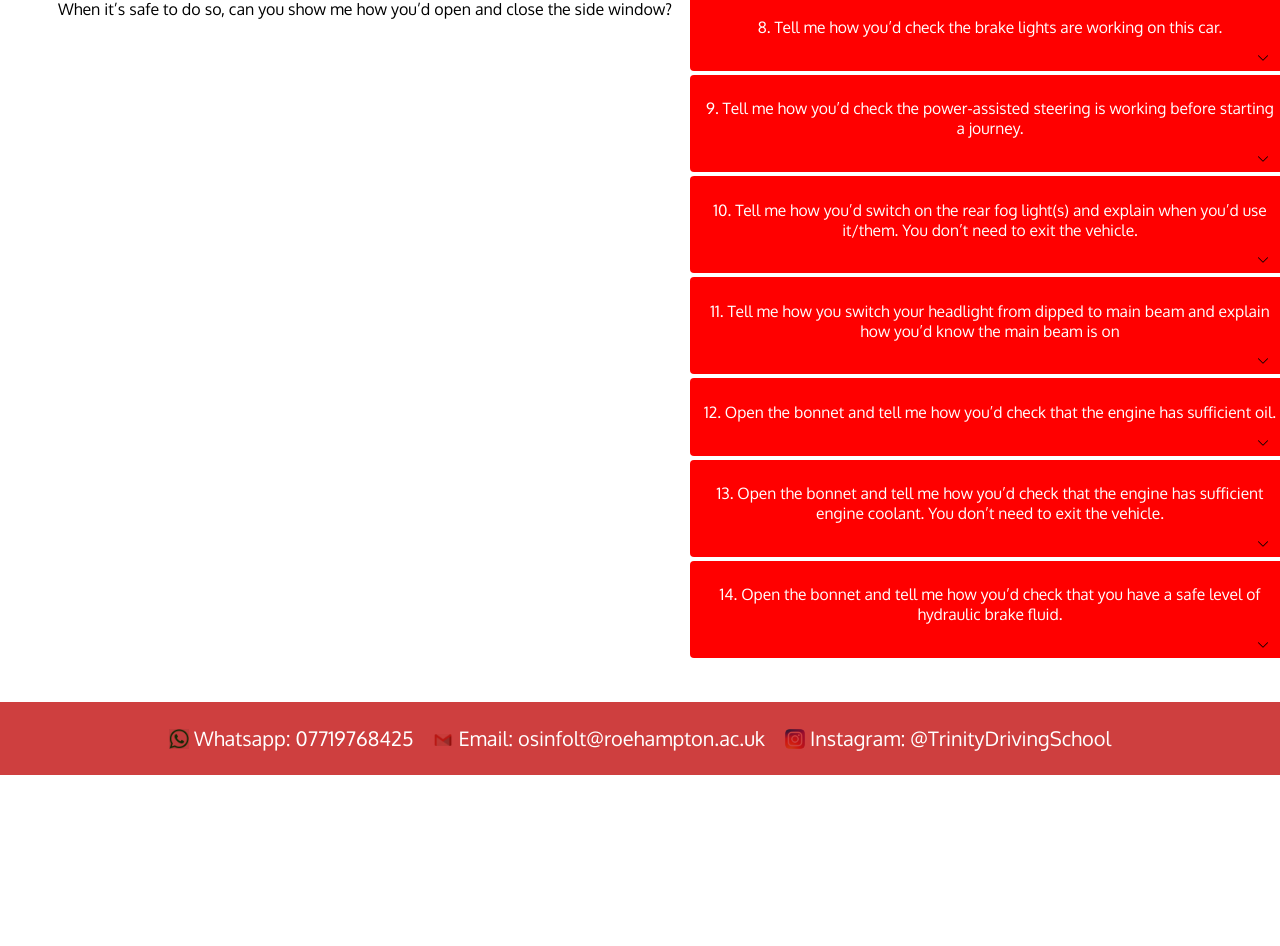
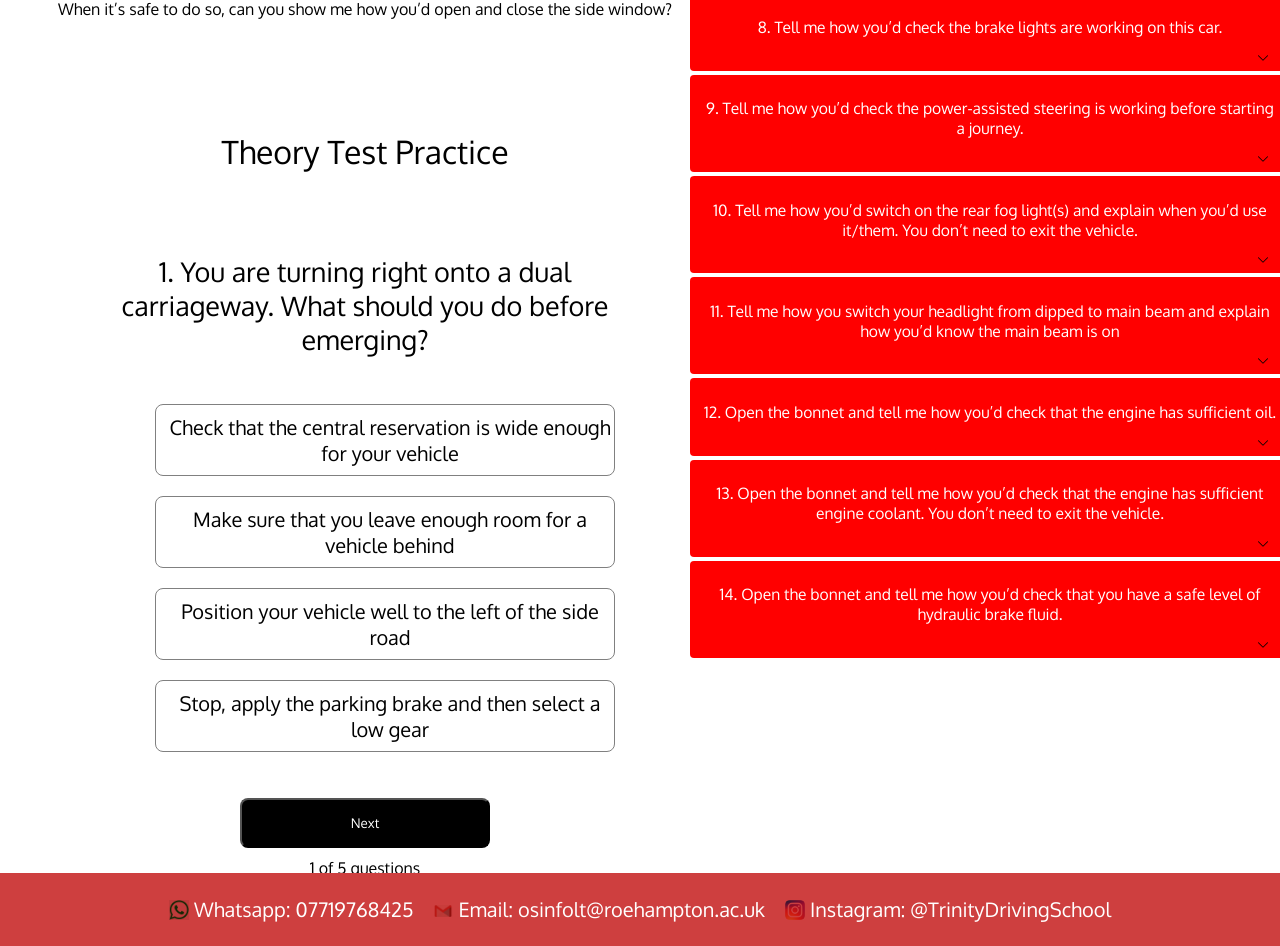
Before and after one commit to tosinfolarin/Driving-School, a React (Vite) app in the folder Driving School/: page / in a window 1280 px wide. Shown: the part 2110-3056 px from the top of the page. Before the commit the page ends 2885 px from the top, so only its background shows below. Built offline with nearby package versions, Linux system fonts and the light colour scheme.

Commit message:
theory questions added

```diff
--- a/Driving School/src/App.jsx
+++ b/Driving School/src/App.jsx
@@ -4,6 +4,7 @@ import './App.css';
 // import BookNow from './components/BookNow';
 // import FAQs from './components/FAQs';
 import Pricing from './components/Pricing';
+// import Quiz from './components/Quiz';
 
 import Homepage from './components/Homepage';
 import FAQs from './components/FAQs';
@@ -17,6 +18,7 @@ function App() {
       <Pricing/>
       <FAQs/>
       <ShowMeTellMe/>
+
       <Footer/>
     </div>
 
--- /dev/null
+++ b/Driving School/src/assets/data.js
@@ -0,0 +1,42 @@
+export const data = [
+    {
+      question: "You are turning right onto a dual carriageway. What should you do before emerging?",
+      option1: "Check that the central reservation is wide enough for your vehicle",
+      option2: "Make sure that you leave enough room for a vehicle behind",
+      option3: "Position your vehicle well to the left of the side road",
+      option4: "Stop, apply the parking brake and then select a low gear",
+      ans: 1,
+    },
+    {
+      question: "You're looking for somewhere to park your vehicle. What should you do if the only free spaces are marked for disabled drivers?",
+      option1: "Use one of these spaces",
+      option2: "Use one of the spaces as long as one is kept free",
+      option3: "Park in one of these spaces but stay with your vehicle",
+      option4: "Wait for a regular parking space to become free",
+      ans: 4,
+    },
+    {
+      question: "How will you benefit from following the manufacturer's service schedule for your vehicle?",
+      option1: "Your vehicle tax will be lower",
+      option2: "Your vehicle will be cheaper to insure",
+      option3: "Your journey times will be reduced",
+      option4: "Your vehicle will remain reliable",
+      ans: 4,
+    },
+    {
+      question: "You're stopped at the side of the road. What must you do if you'll be waiting there for some time?",
+      option1: "Switch off the engine",
+      option2: "Apply the steering lock",
+      option3: "Switch off the radio",
+      option4: "Use your headlights",
+      ans: 1,
+    },
+    {
+      question: "Why do motorcyclists wear bright clothing?",
+      option1: "They must do so by law",
+      option2: "It helps keep them cool in summer",
+      option3: "The colours are popular",
+      option4: "To make them more visible",
+      ans: 4,
+    },
+  ];
--- /dev/null
+++ b/Driving School/src/components/Quiz.css
@@ -0,0 +1,59 @@
+.t-container{
+    width: 500px;
+    margin: auto;
+    margin-top: 50px;
+    background: white;
+    color: black;
+    display: flex;
+    flex-direction: column;
+    gap: 10px;
+    border-radius: 10px;
+    padding: 40px 50px;
+}
+
+.t-container hr{
+    height: 2px;
+    border: none;
+    background: grey;
+}
+
+.t-container h2{
+    font-size: 27px;
+    font-weight: 500;
+
+}
+
+.t-container ul li{
+    display: flex;
+    align-items: center;
+    height: 70px;
+    padding-left: 10px;
+    border: 1px solid gray;
+    border-radius: 8px;
+    font-size: 20px;
+    cursor: pointer;
+    margin-bottom: 20px;
+}
+
+.t-container button{
+    margin: auto;
+    width: 250px;
+    height: 50px;
+    cursor: pointer;
+    background-color: black;
+    color: white;
+    border-radius: 8px;
+}
+.t-container button:hover{
+    width: 270px;
+    background-color: red;
+    transition: 1s;
+}
+
+.correct{
+    background: rgb(74, 255, 74);
+}
+
+.incorrect{
+    background: rgb(247, 112, 112);
+}
--- /dev/null
+++ b/Driving School/src/components/Quiz.jsx
@@ -0,0 +1,88 @@
+
+import { useState } from 'react';
+import './Quiz.css';
+import { data } from '../assets/data';
+import { useRef } from 'react';
+const Quiz = () => {
+    const [index, setIndex] = useState(0);
+    const [question, setQuestion] = useState(data[index]);
+    let [lock, setLock] = useState(false);
+    let [score, setScore] = useState(0)
+    let [result, setResult] = useState(false)
+
+    let Option1 = useRef(null);
+    let Option2 = useRef(null);
+    let Option3 = useRef(null);
+    let Option4 = useRef(null);
+
+    let optionArray = [Option1, Option2, Option3, Option4];
+
+
+    const checkAns = (e, ans) => {
+        if (lock === false) {
+                if (question.ans===ans){
+            e.target.classList.add("correct");
+            setLock(true); //This ensures the user can only select one answer at a time
+            setScore(prev=>prev+1) // This increments the score by 1
+        }
+        else {
+            e.target.classList.add("incorrect");
+            setLock(true);
+            optionArray[question.ans-1].current.classList.add("correct") // This displays the right answer also highlighted when the wrong answer is clicked
+        }
+
+        }
+    }
+// This allows us to move to the next question
+    const next = () => {
+        if (lock===true){
+
+            if (index=== data.length -1 ){
+                setResult(true);
+                return 0;
+            } //This ensures the rest of this function is not run once we reach the final question
+
+            setIndex(index+1);
+            setQuestion(data[index+1])
+            setLock(false); // allows the next button to be clickable
+            optionArray.map((option)=>{
+                option.current.classList.remove("incorrect");
+                option.current.classList.remove("correct");
+                return null;
+            })
+
+        }
+    }
+
+    const reset = () => {
+        setIndex(0)
+        setQuestion(data[0])
+        setScore(0);
+        setLock(false);
+        setResult(false);
+        }
+
+    return (
+        <div className ='t-container'>
+            <h1> Theory Test Practice </h1>
+            <hr />
+            {result?<></>:<><h2>{index +1}. {question.question} </h2>
+            <ul>
+                <li ref={Option1} onClick ={(e)=> {checkAns(e,1)}}>{question.option1}</li>
+                <li ref={Option2} onClick ={(e)=> {checkAns(e,2)}}>{question.option2}</li>
+                <li ref={Option3} onClick ={(e)=> {checkAns(e,3)}}>{question.option3}</li>
+                <li ref={Option4} onClick ={(e)=> {checkAns(e,4)}}>{question.option4}</li>
+            </ul>
+
+
+
+            <button onClick ={next}>Next</button>
+            <div className="index">{index+1} of {data.length} questions</div></>}
+            {result?<><h2>You Scored: {score} out of {data.length}</h2>
+            <button onClick = {reset}>Reset</button></>:<></>}
+
+        </div>
+     );
+}
+
+export default Quiz;
--- a/Driving School/src/components/SmeTme.jsx
+++ b/Driving School/src/components/SmeTme.jsx
@@ -1,5 +1,6 @@
 /* eslint-disable react/no-unescaped-entities */
 import { useState } from "react";
+import Quiz from "./Quiz";
 
 const ShowMeTellMe = () => {
     const iDropdowns = [
@@ -52,6 +53,10 @@ const ShowMeTellMe = () => {
             When it’s safe to do so, can you show me how you’d demist the front windscreen?<br /><br />
             When it’s safe to do so, can you show me how you’d open and close the side window?
         </p>
+
+        <div>
+            <Quiz/>
+        </div>
         </div>
 
 
```
